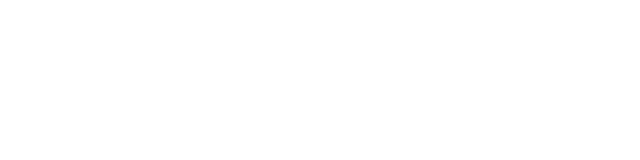
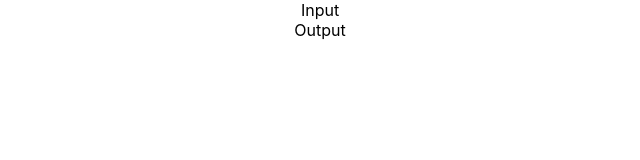
Before and after one commit to abriveraaa/user-in-out, a React (Create React App) app: page / in a window 1280 px wide. Shown: the top 160 px of the page, without its empty margins (320-960 px from the left). Built offline with nearby package versions, Linux system fonts and the light colour scheme.

Commit message:
Updated App.js

```diff
--- a/src/App.js
+++ b/src/App.js
@@ -1,10 +1,13 @@
 import logo from './logo.svg';
 import './App.css';
+import Input from './User/Input';
+import Output from './User/Output';
 
 function App() {
   return (
     <div className="App">
-
+      <Input/>
+      <Output/>
     </div>
   );
 }
--- /dev/null
+++ b/src/User/Input.js
@@ -0,0 +1,14 @@
+import React, { Component } from 'react';
+import './User.css';
+
+class Input extends Component {
+    render() {
+        return(
+            <div>
+                Input
+            </div>
+        );
+    }
+}
+
+export default Input;
--- /dev/null
+++ b/src/User/Output.js
@@ -0,0 +1,11 @@
+import React from 'react';
+
+const Output = (props) => {
+    return(
+        <div>
+            Output
+        </div>
+    );
+}
+
+export default Output;
```
Also changed, not shown: src/User/User.css (added).
